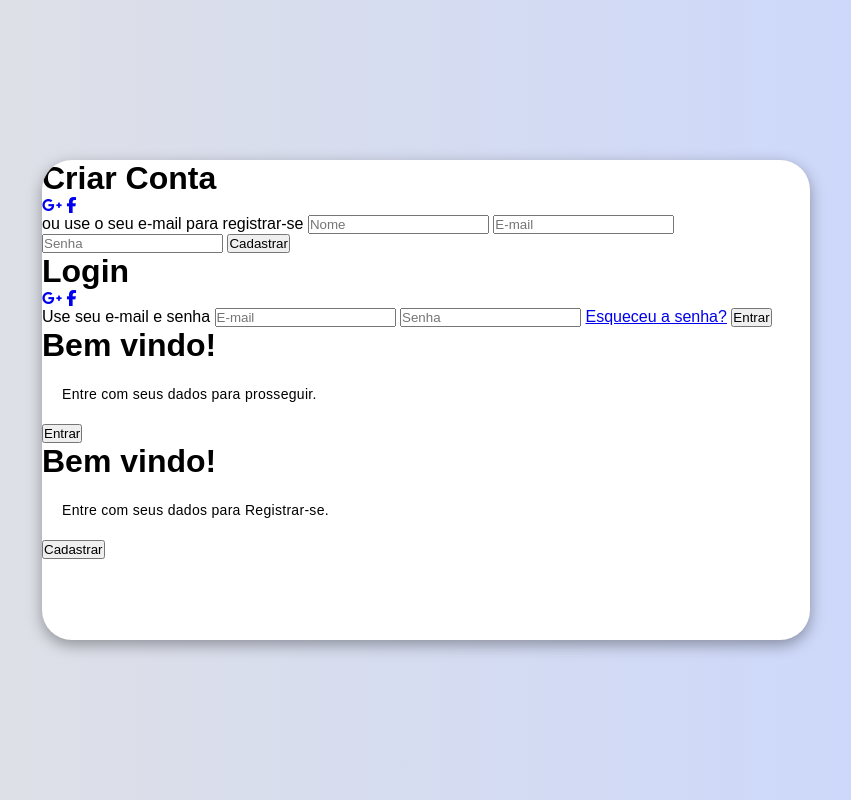
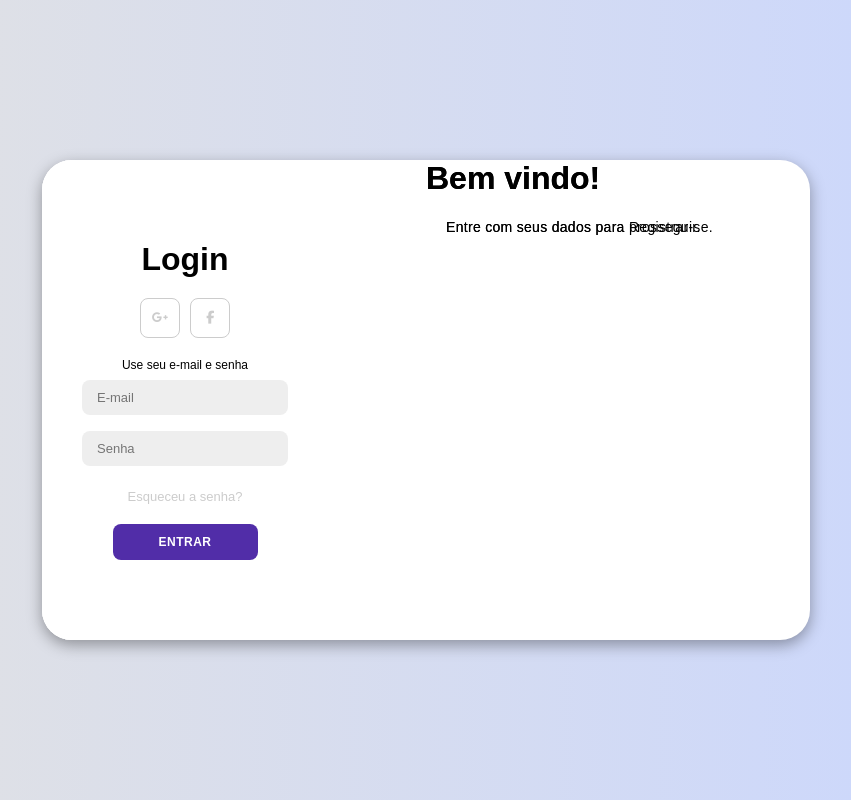
Before and after one commit to Josemenezespneto/pagina-de-login, a plain HTML site: page index.html in a window 1280 px wide. Shown: the whole page, without its empty margins (214-1065 px from the left). Drawn offline with Linux system fonts and the light colour scheme; a script that the page names is missing.

Commit message:
pagina de login -04- Adiçao de classes form, sign, container, social icons  no style.css

```diff
--- a/style.css
+++ b/style.css
@@ -35,3 +35,123 @@ body{
     margin: 20px;
 
 }
+
+.container span{
+    font-size: 12px;
+}
+
+.container a{
+    color: #ccc;
+    font-size: 13px;
+    text-decoration: none;
+    margin: 15px 0 10px;
+}
+
+.container button{
+    background-color: #512da8;
+    color: #fff;
+    font-size: 12px;
+    padding: 10px 45px;
+    border: 1px solid transparent;
+    border-radius: 8px;
+    font-weight: 600;
+    letter-spacing: 0.5px;
+    text-transform: uppercase;
+    margin-top: 10px;
+    cursor: pointer;
+
+}
+
+.container button.hidden{
+    background-color: transparent;
+    border-color: #fff;
+}
+
+.container form{
+    background-color: #fff;
+    display: flex;
+    align-items: center;
+    justify-content: center;
+    flex-direction: column;
+    padding: 0 40px;
+    height: 100%;
+}
+
+.container input{
+    background-color: #eee;
+    border: none;
+    margin: 8px 0;
+    padding: 10px 15px;
+    font-size: 13px;
+    border-radius: 8px;
+    width: 100%;
+    outline: none;
+}
+
+.form-container{
+    position: absolute;
+    top: 0;
+    height: 100%;
+    transition: all 0.6s else-in-out;
+}
+
+.sing-in{
+    left: 0;
+    width: 50%;
+    z-index: 2;
+}
+
+.container.active .sing-in{
+    transform: translateX(100%);
+}
+
+.sing-up{
+    left: 0;
+    width: 50%;
+    opacity: 0;
+    z-index: 1;
+}
+
+.container.active .sign-up{
+transform: translateX(100%);
+opacity: 1;
+z-index: 5;
+animation: move 0.6s;
+}
+
+@keyframes move{
+    0%, 49.99%{
+        opacity: 0;
+        z-index: 1;
+    }
+    50%, 100%{
+        opacity: 1;
+        z-index: 5;
+    }
+}
+
+.social-icons{
+    margin: 20px 0;
+}
+
+.social-icons a{
+    border: 1px solid #ccc;
+    border-radius: 20%;
+    display: inline-flex;
+    justify-content: center;
+    align-items: center;
+    margin: 0 3px;
+    width: 40px;
+    height: 40px;
+}
+
+.toggle-container{
+    position: absolute;
+    top: 0;
+    left: 50%;
+    width: 50%;
+    height: 100%;
+    overflow: hidden;
+    transition: all 0.6s ease-in-out;
+    z-index: 1000;
+}
```
